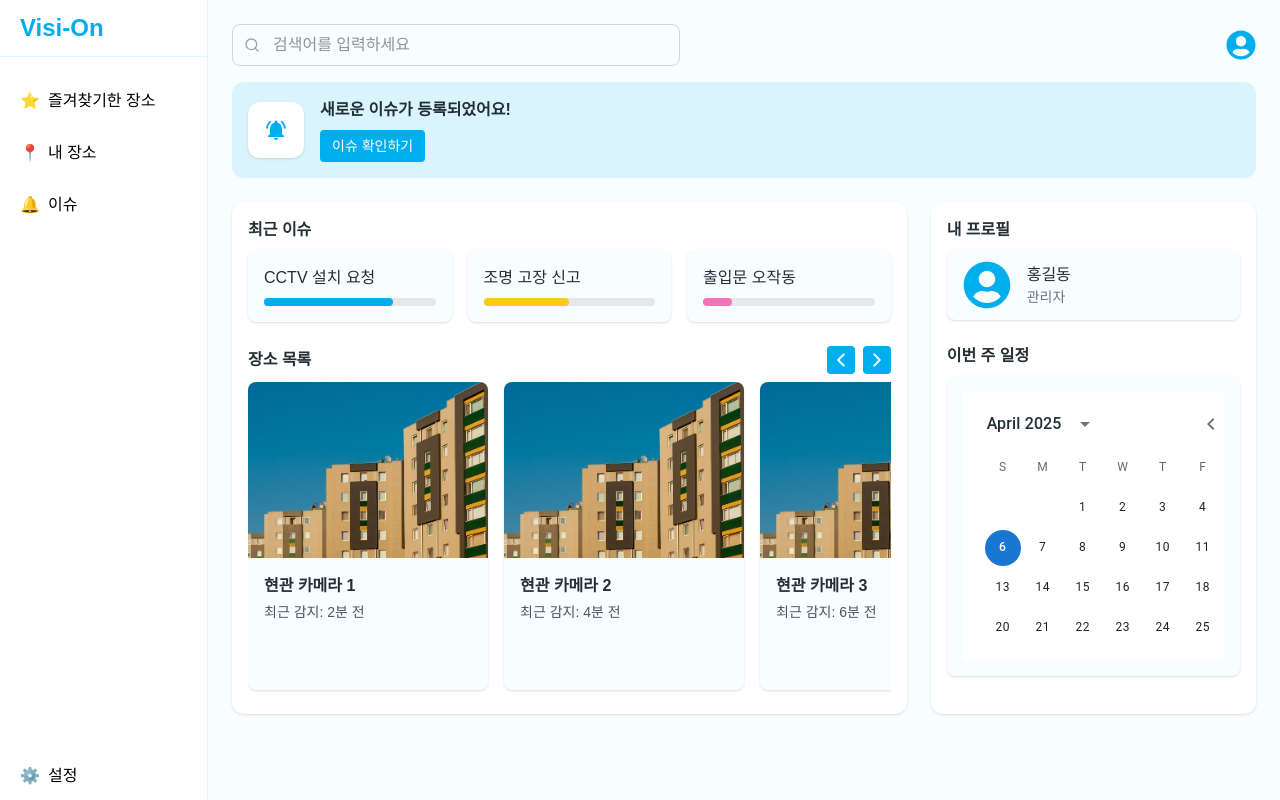
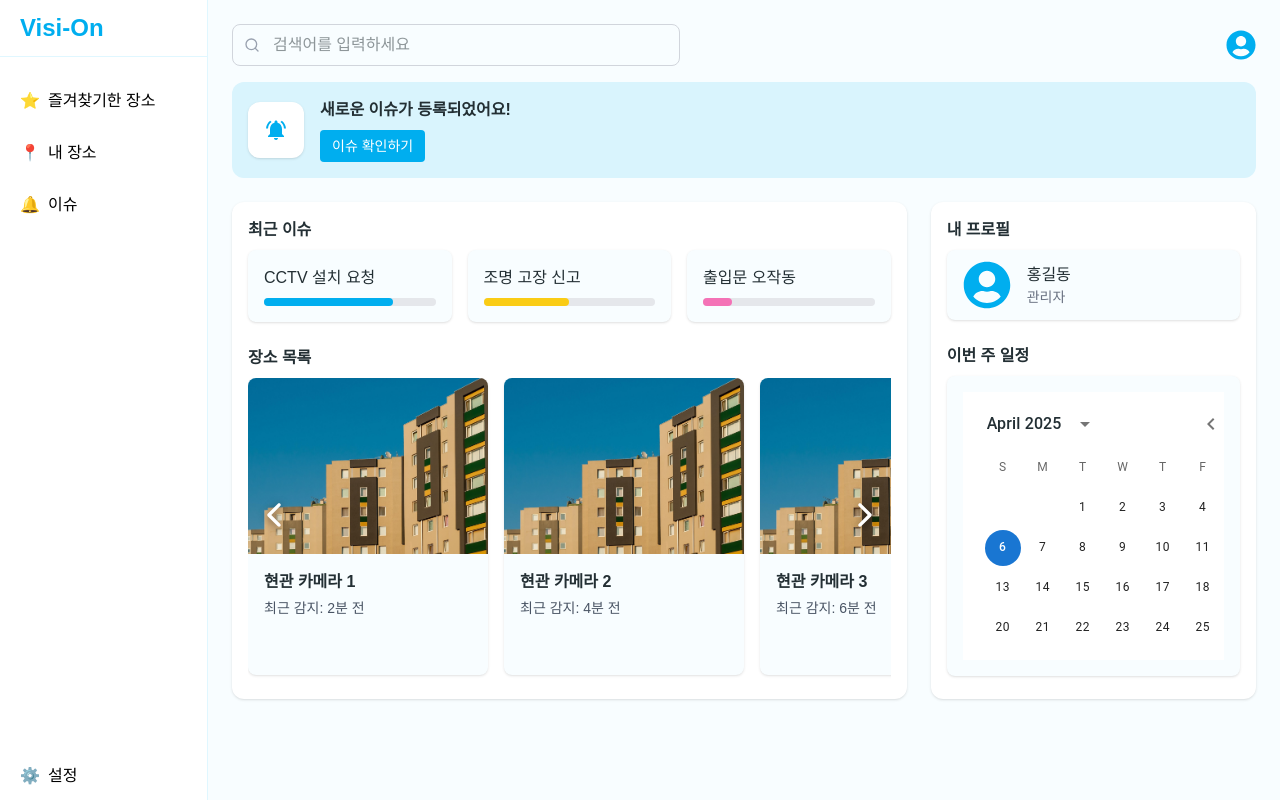
Before and after one commit to camm-cisco-hackathon/cctv_fe, a React (Vite) app: page /home in a window 1280 px wide. Built offline with nearby package versions, Linux system fonts and the light colour scheme; a web font is replaced by a local one.

Commit message:
home page 추가

```diff
--- a/src/pages/Home.jsx
+++ b/src/pages/Home.jsx
@@ -58,52 +58,60 @@ export default function Home() {
           <div>
             <h3 className="text-base font-semibold mb-2">최근 이슈</h3>
             <section className="grid grid-cols-1 md:grid-cols-3 gap-4">
-              {[
-                { title: "CCTV 설치 요청", color: "#00AEEF", width: "w-3/4" },
-                { title: "조명 고장 신고", color: "#facc15", width: "w-1/2" },
-                { title: "출입문 오작동", color: "#f472b6", width: "w-1/6" },
-              ].map((item, index) => (
+              {["CCTV 설치 요청", "조명 고장 신고", "출입문 오작동"].map((title, index) => {
+                const color = ["#00AEEF", "#facc15", "#f472b6"][index];
+                const width = ["w-3/4", "w-1/2", "w-1/6"][index];
+                return (
                   <div key={index} className="bg-[#F8FDFF] p-4 rounded-lg shadow">
-                  <p className="font-medium mb-2">{item.title}</p>
+                    <p className="font-medium mb-2">{title}</p>
                     <div className="w-full h-2 bg-gray-200 rounded-full">
-                    <div
-                      className={`h-full rounded-full ${item.width}`}
-                      style={{ backgroundColor: item.color }}
-                    />
+                      <div className={`h-full rounded-full ${width}`} style={{ backgroundColor: color }} />
                     </div>
                   </div>
-              ))}
+                );
+              })}
             </section>
           </div>
 
           {/* 장소 목록 */}
-          <div>
-            <h3 className="text-base font-semibold mb-2 flex items-center justify-between">
-              <span>장소 목록</span>
-              <div className="flex gap-2">
+          <div className="relative">
+            <h3 className="text-base font-semibold mb-2">장소 목록</h3>
+
+  {/* 왼쪽 화살표 */}
 <button
   onClick={scrollLeft}
-                  className="bg-[#00AEEF] text-white rounded p-1 hover:bg-[#0095CF]"
+  className="absolute left-2 top-1/2 transform -translate-y-1/2 z-10"
 >
-                  <IoIosArrowBack size={20} />
+  <IoIosArrowBack
+    size={36}
+    className="text-white drop-shadow-[0_2px_4px_rgba(0,0,0,0.6)] hover:brightness-125 transition"
+  />
 </button>
+
+{/* 오른쪽 화살표 */}
 <button
   onClick={scrollRight}
-                  className="bg-[#00AEEF] text-white rounded p-1 hover:bg-[#0095CF]"
+  className="absolute right-2 top-1/2 transform -translate-y-1/2 z-10"
 >
-                  <IoIosArrowForward size={20} />
+  <IoIosArrowForward
+    size={36}
+    className="text-white drop-shadow-[0_2px_4px_rgba(0,0,0,0.6)] hover:brightness-125 transition"
+  />
 </button>
-              </div>
-            </h3>
+
 
             <section
               ref={scrollRef}
-              className="flex gap-4 overflow-x-auto pb-2 scrollbar-hide"
+              className="flex gap-4 overflow-x-auto pb-2 px-0"
+              style={{
+                scrollbarWidth: "none",
+                msOverflowStyle: "none",
+              }}
             >
               {[1, 2, 3, 4, 5].map((i) => (
                 <div
                   key={i}
-                  className="min-w-[240px] h-[308px] bg-[#F8FDFF] rounded-lg shadow overflow-hidden flex flex-col"
+                  className="min-w-[240px] h-[297px] bg-[#F8FDFF] rounded-lg shadow overflow-hidden flex flex-col"
                 >
                   <img
                     src={apartmentImg}
@@ -112,9 +120,7 @@ export default function Home() {
                   />
                   <div className="p-4 flex-1">
                     <h4 className="font-semibold mb-1">현관 카메라 {i}</h4>
-                    <p className="text-sm text-gray-600">
-                      최근 감지: {i * 2}분 전
-                    </p>
+                    <p className="text-sm text-gray-600">최근 감지: {i * 2}분 전</p>
                   </div>
                 </div>
               ))}
@@ -124,7 +130,6 @@ export default function Home() {
 
         {/* 오른쪽 그룹 */}
         <div className="bg-white p-4 rounded-xl shadow space-y-6">
-          {/* 내 프로필 */}
           <div>
             <h3 className="text-base font-semibold mb-2">내 프로필</h3>
             <section className="p-4 rounded-lg shadow flex items-center gap-4 h-[70px] bg-[#F8FDFF]">
@@ -136,7 +141,6 @@ export default function Home() {
             </section>
           </div>
 
-          {/* 이번 주 일정 */}
           <div>
             <h3 className="text-base font-semibold mb-2">이번 주 일정</h3>
             <section className="p-4 rounded-lg shadow h-[300px] flex flex-col bg-[#F8FDFF]">
```
Lines whose indentation alone changed are shown as unchanged.
